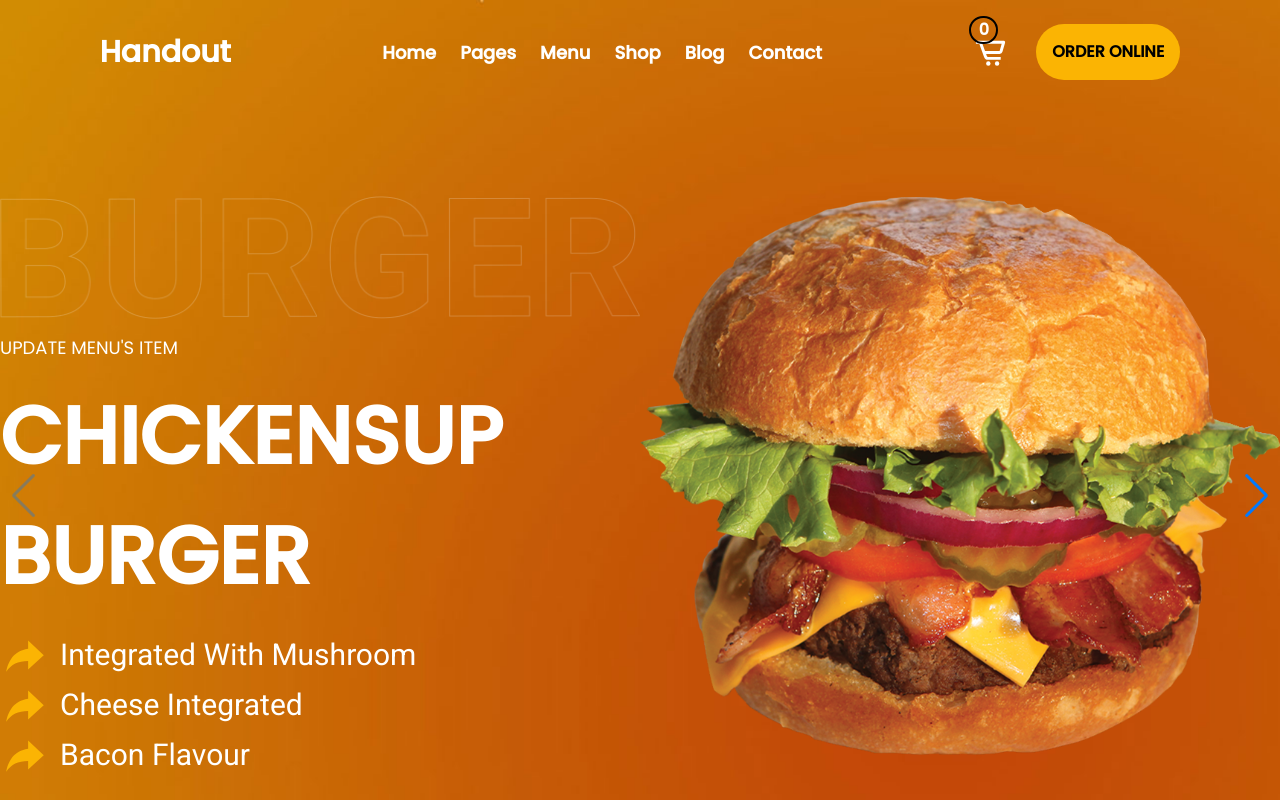
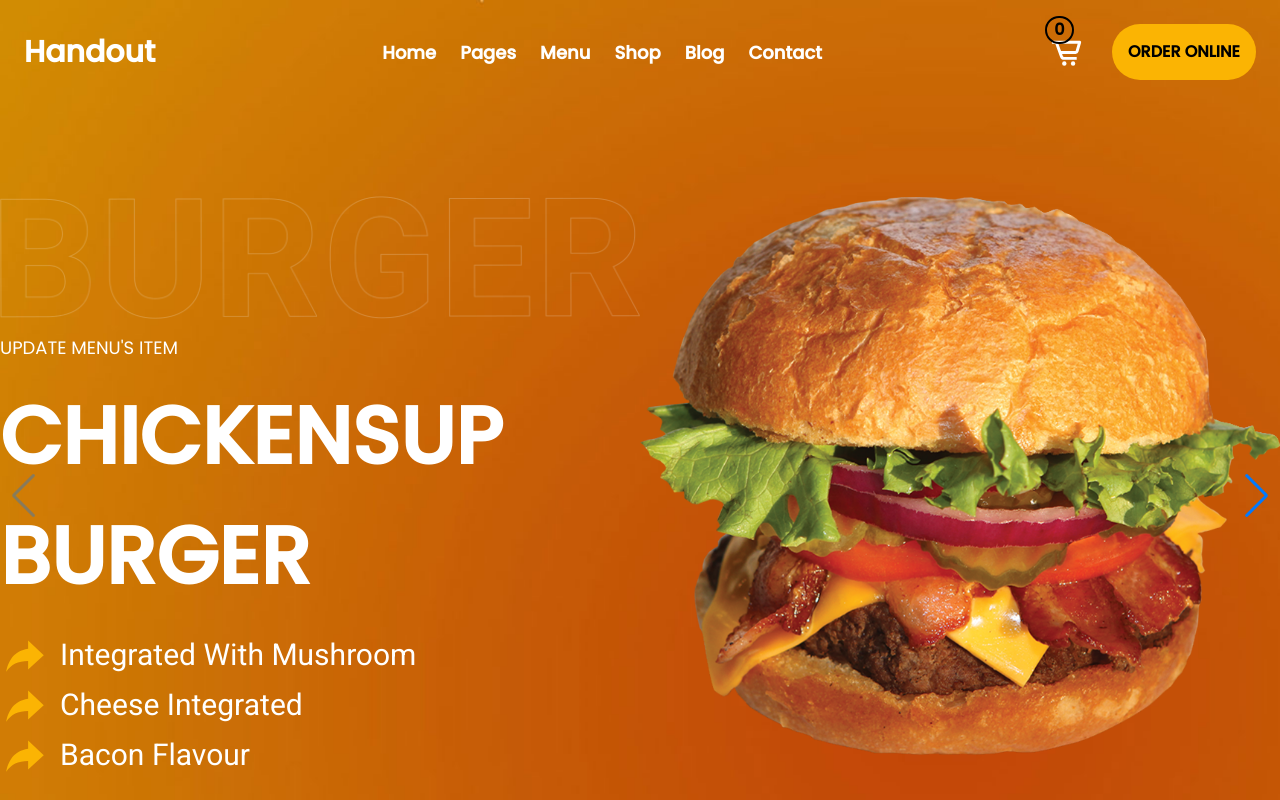
Before and after one commit to DevShehabIbrahem/Restaurant-shop, a React (Create React App) app in the folder Front/: page / in a window 1280 px wide. Shown: the top 800 px of the page. Built offline with nearby package versions, Linux system fonts and the light colour scheme.

Commit message:
editnavbar

```diff
--- /dev/null
+++ b/Front/src/Components/Navbar/CartItems.jsx
@@ -0,0 +1,33 @@
+import React from "react";
+import { BiCartAlt } from "react-icons/bi";
+import { words } from "../../words";
+
+const CartItems = ({ SlideProduct, styles, TotalCart }) => {
+  return (
+    <div className=" hidden lg:flex items-center space-x-7  justify-center">
+      <div className="relative cursor-pointer" onClick={SlideProduct}>
+        <b
+          onClick={SlideProduct}
+          className={
+            !styles
+              ? "absolute top-[-19px] border-2 border-[#000] rounded-[100px] flex items-center justify-center right-[10px] text-[#000]  w-[29px]"
+              : "absolute top-[-19px] border-2 border-[#000] rounded-[100px] flex items-center justify-center right-[10px] text-[#fbb403]  w-[29px]"
+          }
+        >
+          {TotalCart?.length}
+        </b>
+
+        <BiCartAlt
+          fontSize={35}
+          className={styles ? "text-black" : "text-white"}
+        />
+      </div>
+
+      <button className="bg-orangeColor p-4 rounded-[100px] text-black font-semibold">
+        {words.button}
+      </button>
+    </div>
+  );
+};
+
+export default CartItems;
--- /dev/null
+++ b/Front/src/Components/Navbar/MobileMenu.jsx
@@ -0,0 +1,20 @@
+import React from "react";
+import { Bounce } from "react-reveal";
+
+const MobileMenu = ({ show, li }) => {
+  return (
+    <Bounce left>
+      <ul className={show ? "showMenu" : "hideMenu"}>
+        {li.map((item) => (
+          <a href="##" key={item} className="text-[18px]">
+            <Bounce left cascade>
+              <li>{item}</li>
+            </Bounce>
+          </a>
+        ))}
+      </ul>
+    </Bounce>
+  );
+};
+
+export default MobileMenu;
--- a/Front/src/Components/Navbar/Navbar.jsx
+++ b/Front/src/Components/Navbar/Navbar.jsx
@@ -8,10 +8,15 @@ import "../../css/Navbar/Navbar.css";
 import { slideCartitems, totalInCart } from "../../Redux/Slice/AddTocart";
 import { useDispatch, useSelector } from "react-redux";
 import SlideCart from "../SkideCart/SlideCart";
+import { Fade } from "react-reveal";
+import MobileMenu from "./MobileMenu";
+import SlideCartMobile from "./SlideCartMobile";
+import CartItems from "./CartItems";
 
 const Navbar = () => {
   const [styles, setStyles] = useState(false);
   const [show, setShow] = useState(false);
+  const [mobileCart, setMobileCart] = useState(false);
   const [slide, setSlide] = useState(false);
   const dispatch = useDispatch();
   const TotalCart = useSelector(totalInCart);
@@ -37,6 +42,10 @@ const Navbar = () => {
     setSlide(true);
   };
 
+  const MobileCart = () => {
+    setMobileCart(!mobileCart);
+  };
+
   return (
     <>
       <nav>
@@ -44,8 +53,8 @@ const Navbar = () => {
           <div
             className={
               styles
-                ? "bg-white flex items-center justify-between lg:justify-around p-4 text-black duration-300 border-b-4 px-12"
-                : "flex items-center justify-between lg:justify-around p-4 lg:p-6 mx-auto lg:bg-transparent text-black lg:text-white duration-300 "
+                ? "bg-white flex items-center justify-between  p-4 text-black duration-300 border-b-4 px-12"
+                : "flex items-center justify-between  mx-auto p-4 lg:p-6  lg:bg-transparent text-black lg:text-white duration-300 "
             }
           >
             <div className="logo text-[30px] font-bold">Handout</div>
@@ -62,47 +71,43 @@ const Navbar = () => {
                 ))}
               </ul>
               {/* start  Mobile-Menu*/}
-              <Bounce left>
-                <ul className={show ? "showMenu" : "hideMenu"}>
-                  {li.map((item) => (
-                    <a href="##" key={item} className="text-[18px]">
-                      <Bounce left cascade>
-                        <li>{item}</li>
-                      </Bounce>
-                    </a>
-                  ))}
-                </ul>
-              </Bounce>
+              <MobileMenu li={li} show={show} />
+              {/* End  Mobile-Menu*/}
             </div>
-            {/* End  Mobile-Menu*/}
 
-            <div className="online-order hidden lg:flex items-center space-x-7">
-              <div className="relative cursor-pointer" onClick={SlideProduct}>
-                <b
-                  onClick={SlideProduct}
-                  className={
-                    !styles
-                      ? "absolute top-[-19px] border-2 border-[#000] rounded-[100px] flex items-center justify-center right-[10px] text-[#fff]  w-[29px]"
-                      : "absolute top-[-19px] border-2 border-[#000] rounded-[100px] flex items-center justify-center right-[10px] text-[#fbb403]  w-[29px]"
-                  }
-                >
-                  {TotalCart?.length}
-                </b>
-                <BiCartAlt
-                  fontSize={35}
-                  className={styles ? "text-black" : "text-white"}
-                />
+            {/*CartItems*/}
+            <CartItems
+              SlideProduct={SlideProduct}
+              styles={styles}
+              TotalCart={TotalCart}
+            />
+            {/*CartItems*/}
+
+            <div className=" lg:hidden flex items-center space-x-5">
+              <span
+                className=" text-[35px] cursor-pointer"
+                onClick={MobileCart}
+              >
+                ...
+              </span>
+
+              {/*Start-SlideCart-mobile*/}
+              <SlideCartMobile
+                mobileCart={mobileCart}
+                SlideProduct={SlideProduct}
+                TotalCart={TotalCart}
+                styles={styles}
+              />
+              {/*End-SlideCart*/}
+
+              {/*Icon-Menu*/}
+              <div
+                className="flex items-center space-x-7 cursor-pointer lg:hidden"
+                onClick={() => setShow(!show)}
+              >
+                <GiHamburgerMenu fontSize={35} />
               </div>
-
-              <button className="bg-orangeColor p-4 rounded-[100px] text-black font-semibold">
-                {words.button}
-              </button>
-            </div>
-            <div
-              className="flex items-center space-x-7 cursor-pointer  lg:hidden"
-              onClick={() => setShow(!show)}
-            >
-              <GiHamburgerMenu fontSize={35} />
+              {/*Icon-Menu*/}
             </div>
           </div>
         </div>
--- /dev/null
+++ b/Front/src/Components/Navbar/SlideCartMobile.jsx
@@ -0,0 +1,38 @@
+import React from "react";
+import { BiCartAlt } from "react-icons/bi";
+import { Fade } from "react-reveal";
+import { words } from "../../words";
+
+const SlideCartMobile = ({ mobileCart, SlideProduct, TotalCart, styles }) => {
+  return (
+    <>
+      {mobileCart && (
+        <Fade>
+          <div className="absolute top-[4rem] rounded-[10px] right-5 bg-white p-5 md:hidden ">
+            <div className="flex items-center space-x-7 lg:hidden">
+              <div className="relative cursor-pointer" onClick={SlideProduct}>
+                <b
+                  onClick={SlideProduct}
+                  className={
+                    !styles
+                      ? "absolute top-[-19px] border-2 border-[#000] rounded-[100px] flex items-center justify-center right-[10px] text-[#000]  w-[29px]"
+                      : "absolute top-[-19px] border-2 border-[#000] rounded-[100px] flex items-center justify-center right-[10px] text-[#fbb403]  w-[29px]"
+                  }
+                >
+                  {TotalCart?.length}
+                </b>
+                <BiCartAlt fontSize={35} className="text-black" />
+              </div>
+
+              <button className="bg-orangeColor p-4 rounded-[100px] text-black font-semibold">
+                {words.button}
+              </button>
+            </div>
+          </div>
+        </Fade>
+      )}
+    </>
+  );
+};
+
+export default SlideCartMobile;
--- a/Front/src/Components/SkideCart/SlideCart.jsx
+++ b/Front/src/Components/SkideCart/SlideCart.jsx
@@ -21,14 +21,14 @@ const SlideCart = ({ setSlide }) => {
   return (
     <>
       <Bounce right>
-        <div className="fixed top-0 w-[380px] bg-white  right-0 h-screen border-l-2 text-[#000] z-[1001] overflow-auto">
+        <div className="fixed top-0 w-[380px] bg-white right-0 h-screen border-l-2 text-[#000] z-[1001] overflow-auto">
+          <span className="close-modal" onClick={() => setSlide(false)}>
+            &times;
+          </span>
           {slide.length ? (
             <>
               {slide.map((item) => (
                 <div className="flex  items-center mb-10 ml-4 mt-10">
-                  <span className="close-modal" onClick={() => setSlide(false)}>
-                    &times;
-                  </span>
                   <div className="w-[28%]">
                     <img src={item.imageUrl} alt="" className="pr-2" />
                   </div>
```
Also changed, not shown: Front/src/Components/Welcome/Welcome.scss (added), 1 other file (tests, documents, lock files or other folders).
